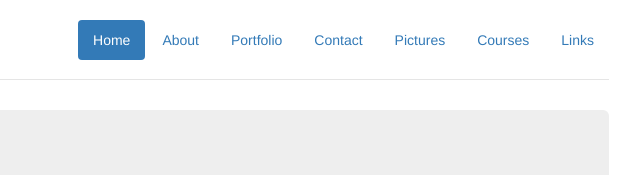
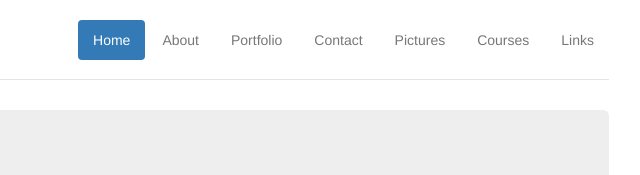
Before and after one commit to Silvianilsson/silvia_angular, a website: page app/index.html in a window 1280 px wide. Shown: the top 175 px of the page, 381-1021 px from the left. Drawn offline with nearby package versions, Linux system fonts and the light colour scheme; some packages are replaced by stand-ins of ours; files that its build step writes are made by us from their sources; a script that the page names is missing.

Commit message:
no message

```diff
--- a/app/styles/main.css
+++ b/app/styles/main.css
@@ -23,7 +23,7 @@ a.carousel-control, #icon-next {
   width: 0px;
   color: #777;
 }
-a.text-muted {
+a.text-muted, a {
   color: #777;
 }
 ol.carousel-indicators {
```
